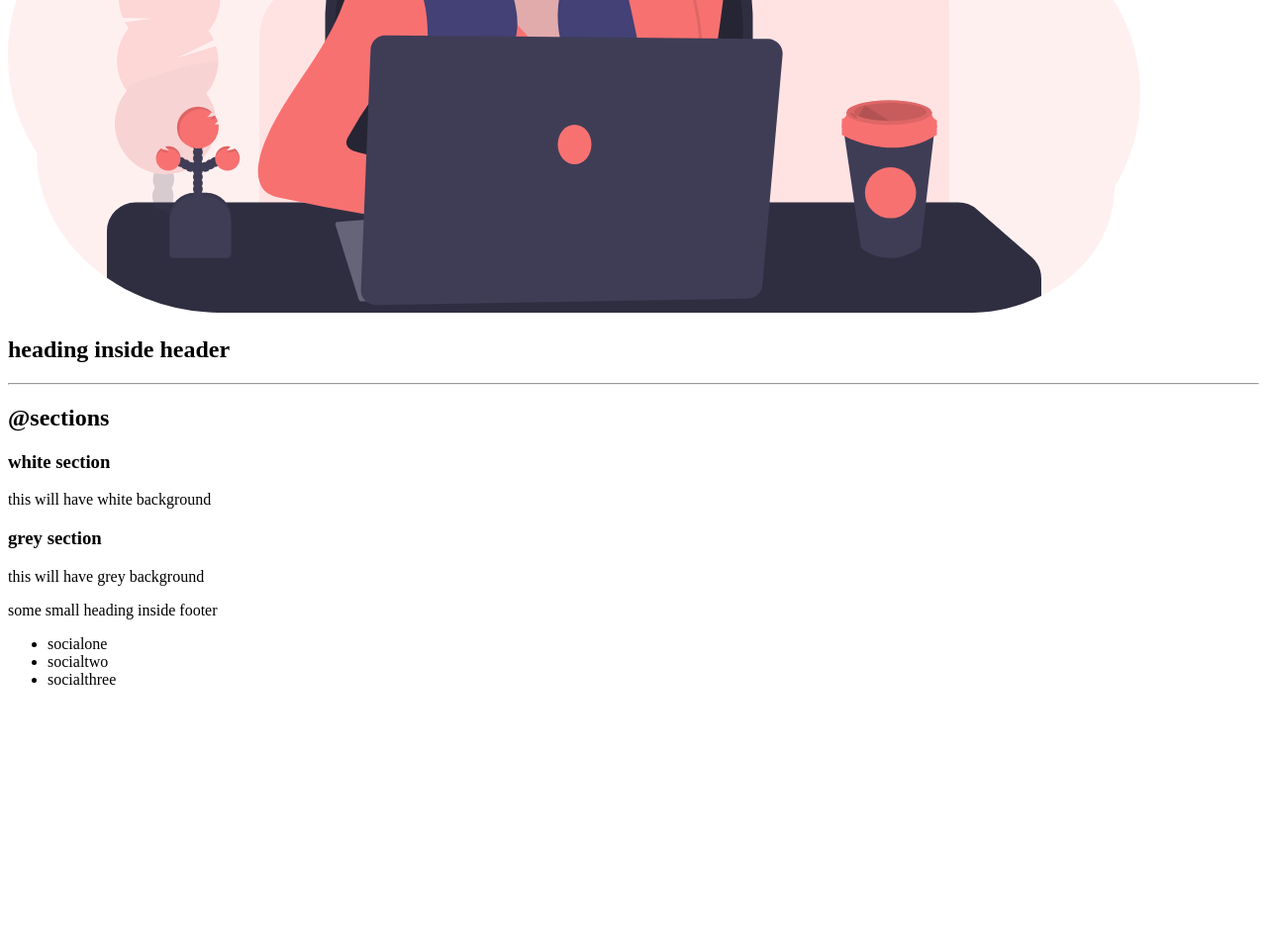
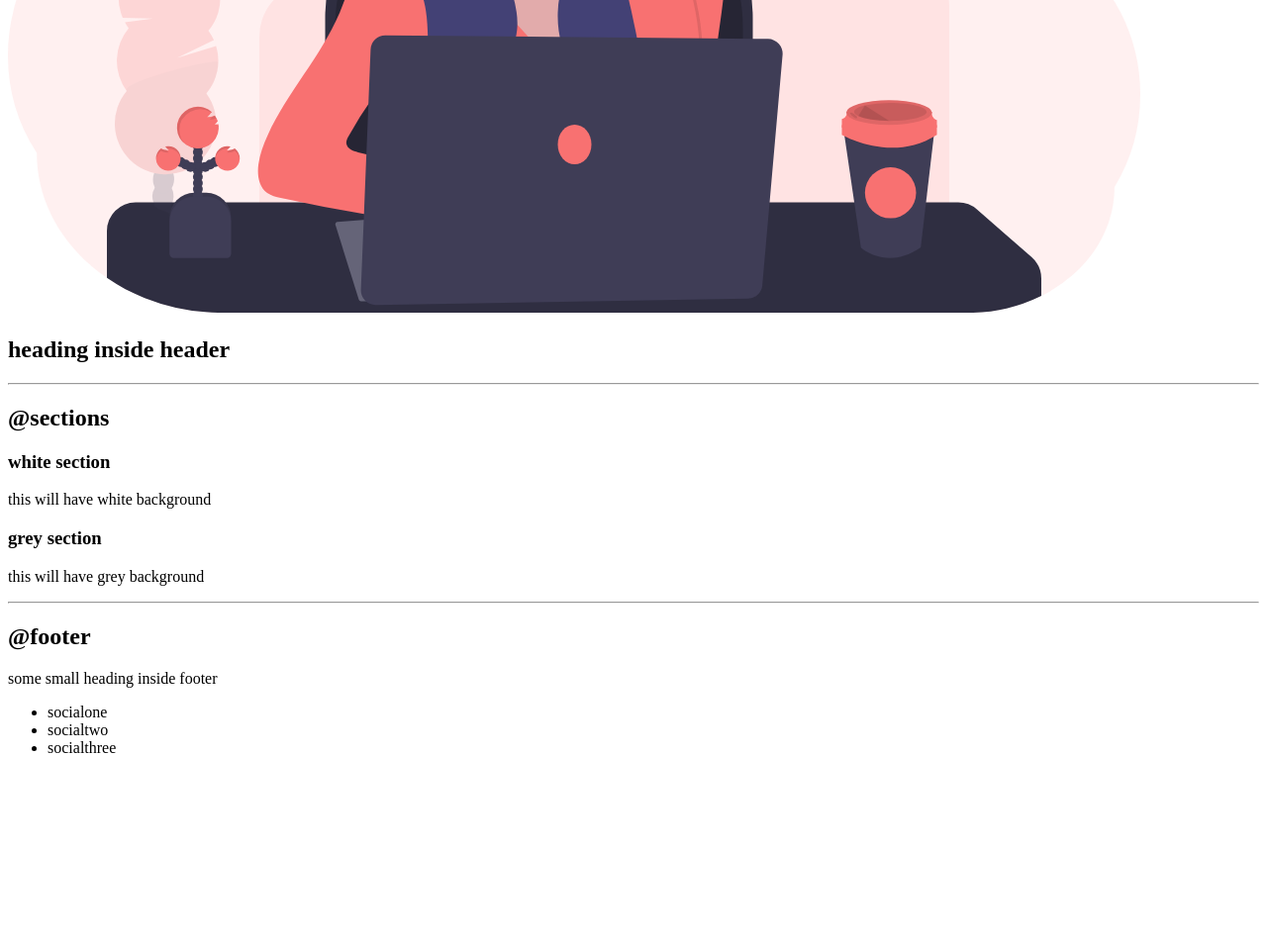
Before and after one commit to lekkha/html-and-css-, a plain HTML site: page index.html in a window 1280 px wide. Shown: the part 1513-2468 px from the top of the page at 99% size. After the commit the page ends 2294 px from the top, so only its background shows below. Drawn offline with Linux system fonts and the light colour scheme.

Commit message:
done with html part

```diff
--- a/index.html
+++ b/index.html
@@ -112,6 +112,9 @@
         <p>this will have grey background </p>
     </section>
 
+    <hr>
+
+    <h2>@footer</h2>
 <!--in footer dont use h1 h2-->
     <footer>
         <div>some small heading inside footer</div>
@@ -127,7 +130,8 @@
 
 
 
-    <div style="height: 30vh;"></div>
+    <!-- CONTROL + / COMMENTING SHORTCUT -->
+    <!-- <div style="height: 30vh;"></div> -->
 
 </body>
 
```
